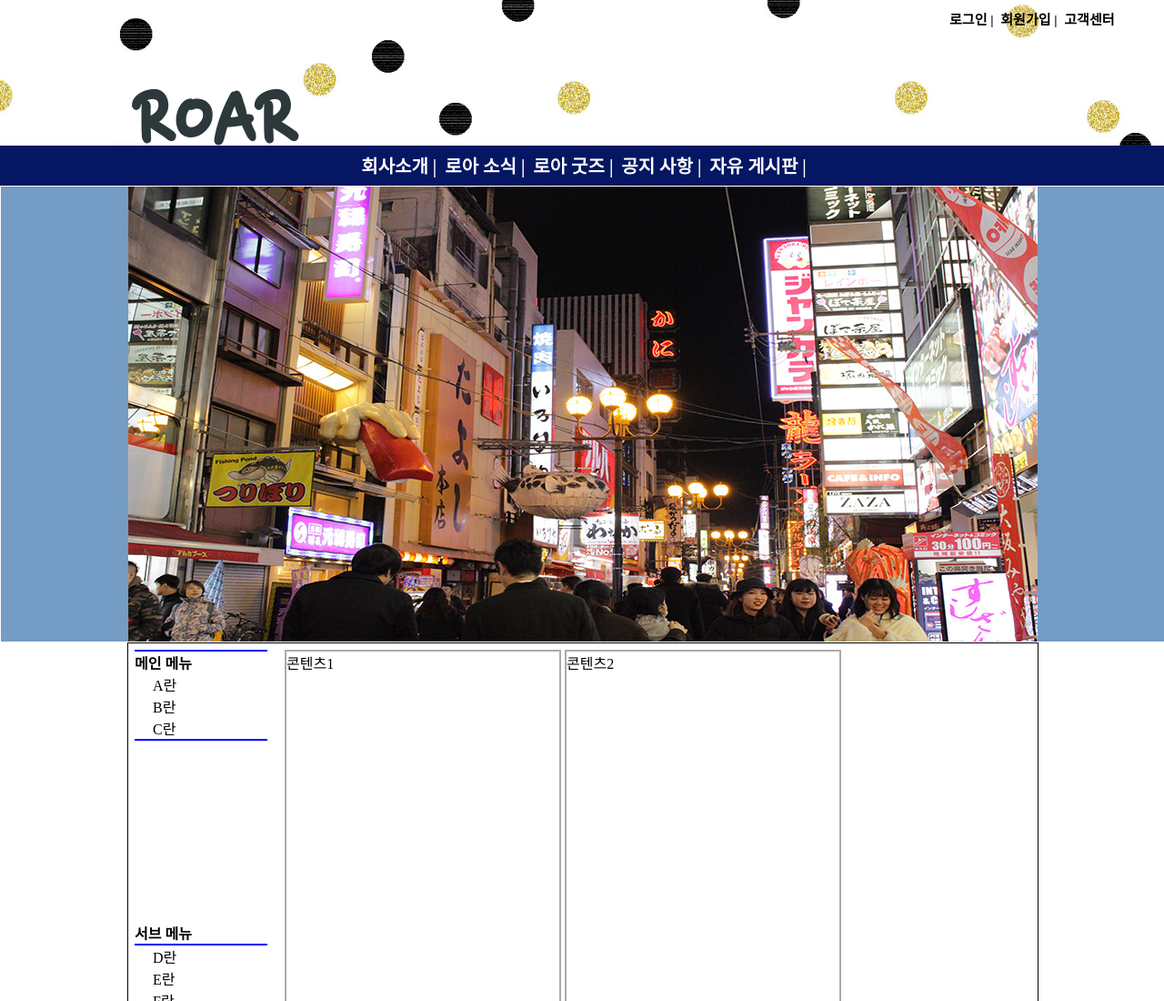
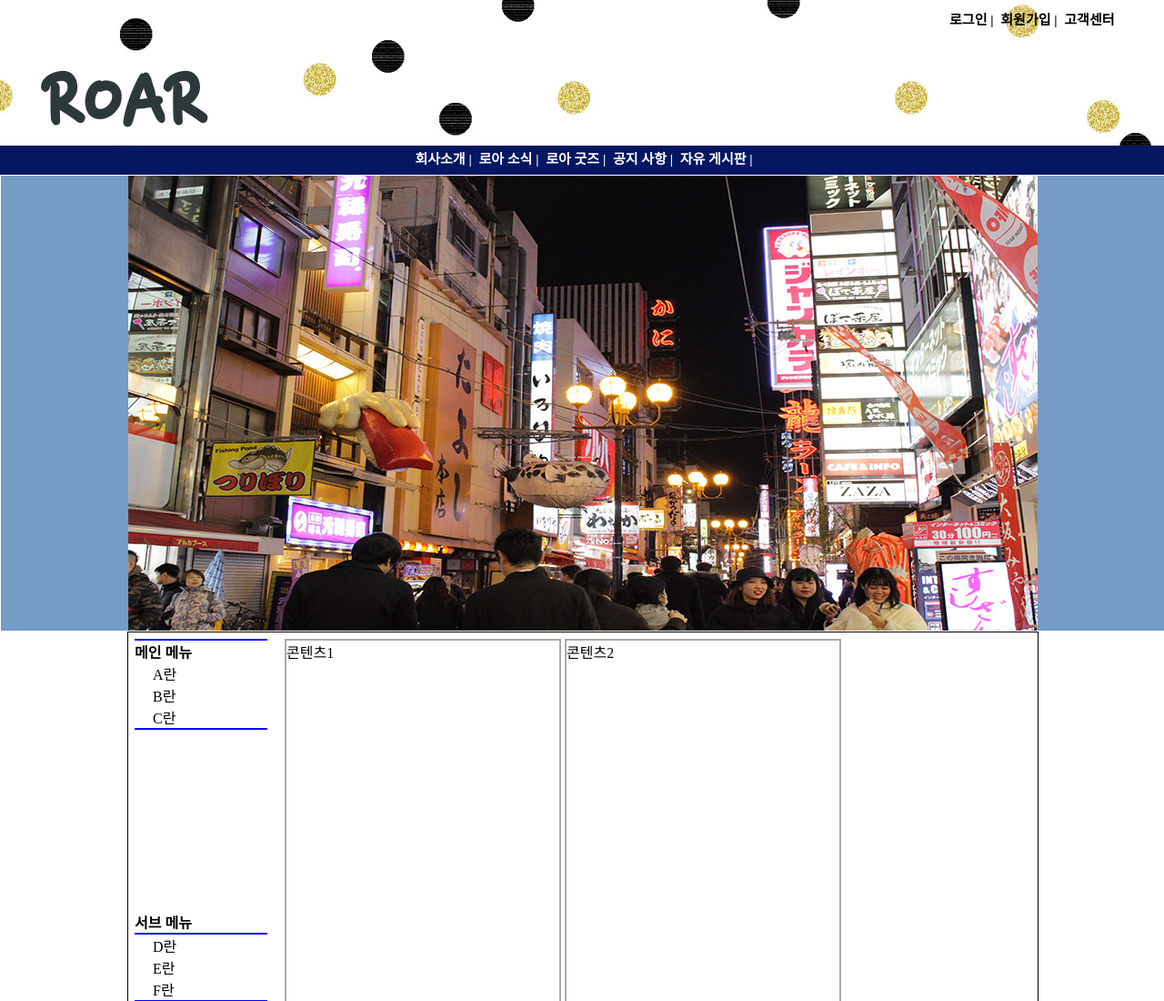
Before and after one commit to hoon1866/hoon, a plain HTML site: page roar.html in a window 1280 px wide. Shown: the top 1100 px of the page at 91% size. Drawn offline with Linux system fonts and the light colour scheme.

Commit message:
Update roar.html

```diff
--- a/roar.html
+++ b/roar.html
@@ -24,12 +24,12 @@
         }
         #logo h3{
             color: #2c383a;
+            font-family: 'Nanum Pen Script', cursive;
             font-size: 100px;
             font-weight: bold;
-            font-family: 'Nanum Pen Script', cursive;
             left: 50%;
-            margin-top: 70px;
-            margin-left: -500px;
+            margin-top: 50px;
+            margin-left: -600px;
             position: absolute;
         }
         #logo ul{
@@ -43,7 +43,7 @@
             display: inline;
             font-weight: bold;
             font-size: 15px;
-            font-family: "맑은 고딕";
+            font-family: "검정 고딕";
             text-align: center;
         }
 
@@ -54,21 +54,21 @@
 
         #banner{
             width: 100%;
-            height: 40px;
+            height: 28px;
             border: solid 2px #051663;
             background-color:#051663;
             position: relative;
             text-align: center;
         }
         #banner ul{
-            margin-top: 5px;
+            margin: 1px 0 1px 0;
         }
         #banner li{
             list-style-type: none;
             color: white;
             display: inline;
             font-weight: bold;
-            font-size: 20px;
+            font-size: 15px;
             font-family: "맑은 고딕";
             text-align: center;
         }
```
